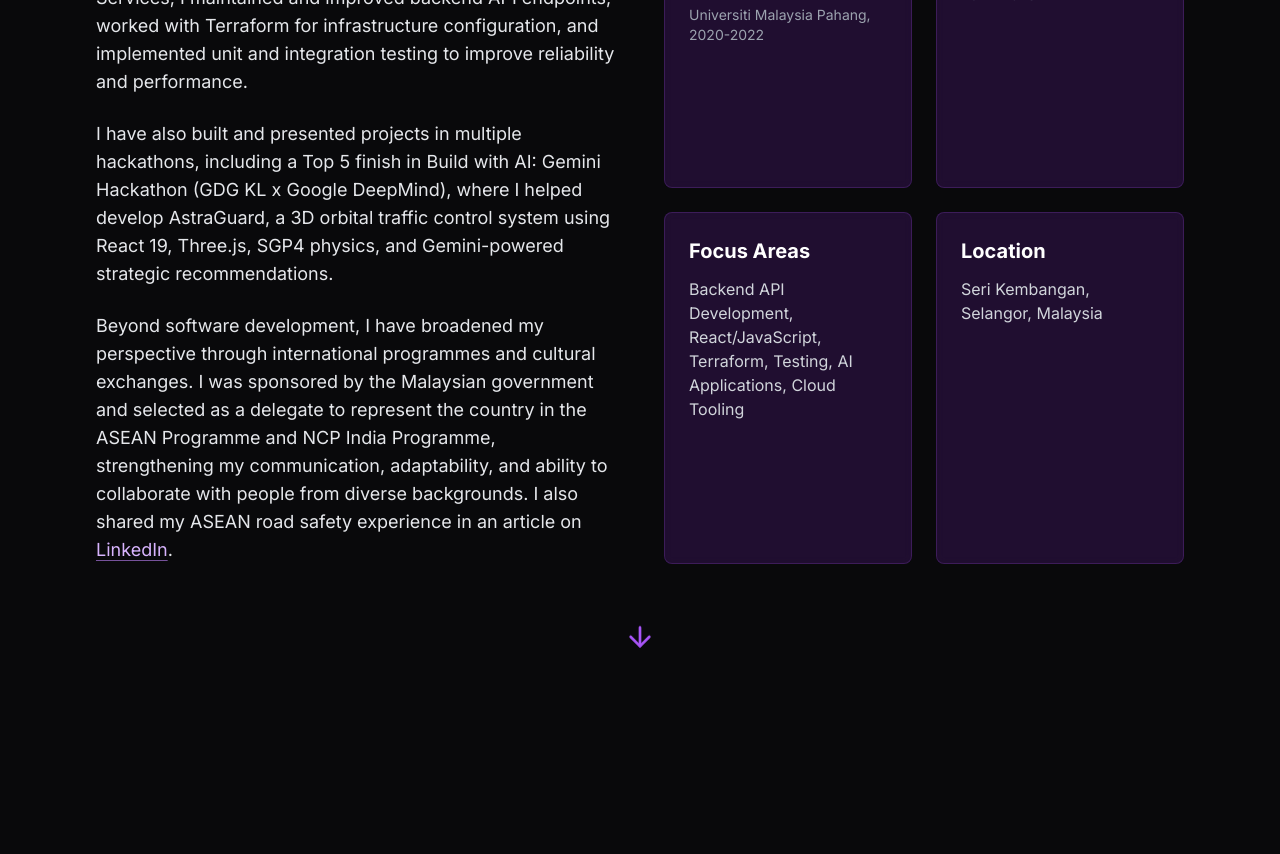
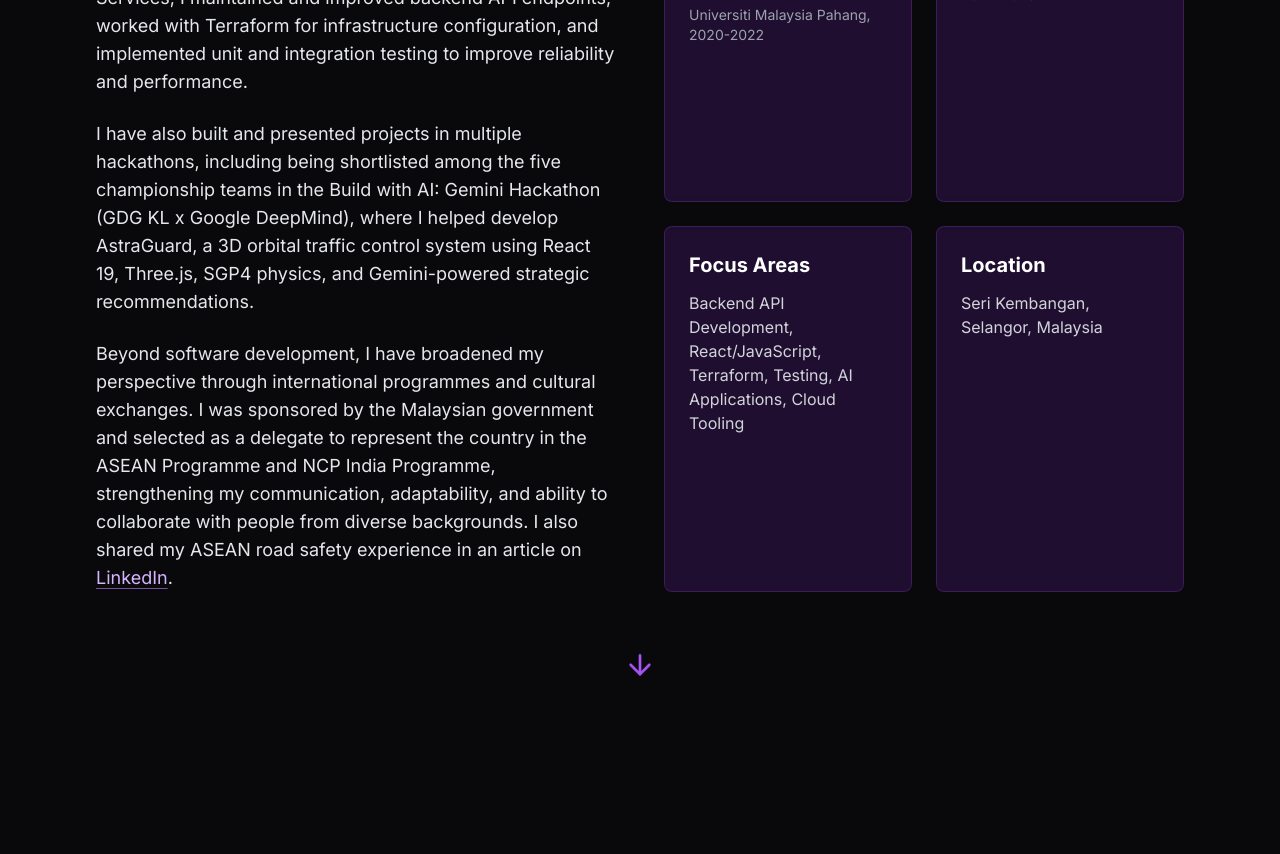
Before and after one commit to lakxhana/lakxhana-portfolio, a Next.js app: page / in a window 1280 px wide. Shown: the part 1200-2054 px from the top of the page. Built offline with nearby package versions, Linux system fonts and the light colour scheme.

Commit message:
Clarify AstraGuard hackathon achievement

```diff
--- a/app/page.tsx
+++ b/app/page.tsx
@@ -128,9 +128,10 @@ export default function Home() {
                 </p>
 
                 <p className="text-lg text-gray-200">
-                  I have also built and presented projects in multiple hackathons, including a Top 5 finish in Build with AI:
-                  Gemini Hackathon (GDG KL x Google DeepMind), where I helped develop AstraGuard, a 3D orbital traffic
-                  control system using React 19, Three.js, SGP4 physics, and Gemini-powered strategic recommendations.
+                  I have also built and presented projects in multiple hackathons, including being shortlisted among the five
+                  championship teams in the Build with AI: Gemini Hackathon (GDG KL x Google DeepMind), where I helped
+                  develop AstraGuard, a 3D orbital traffic control system using React 19, Three.js, SGP4 physics, and
+                  Gemini-powered strategic recommendations.
                 </p>
 
                 <p className="text-lg text-gray-200">
```
